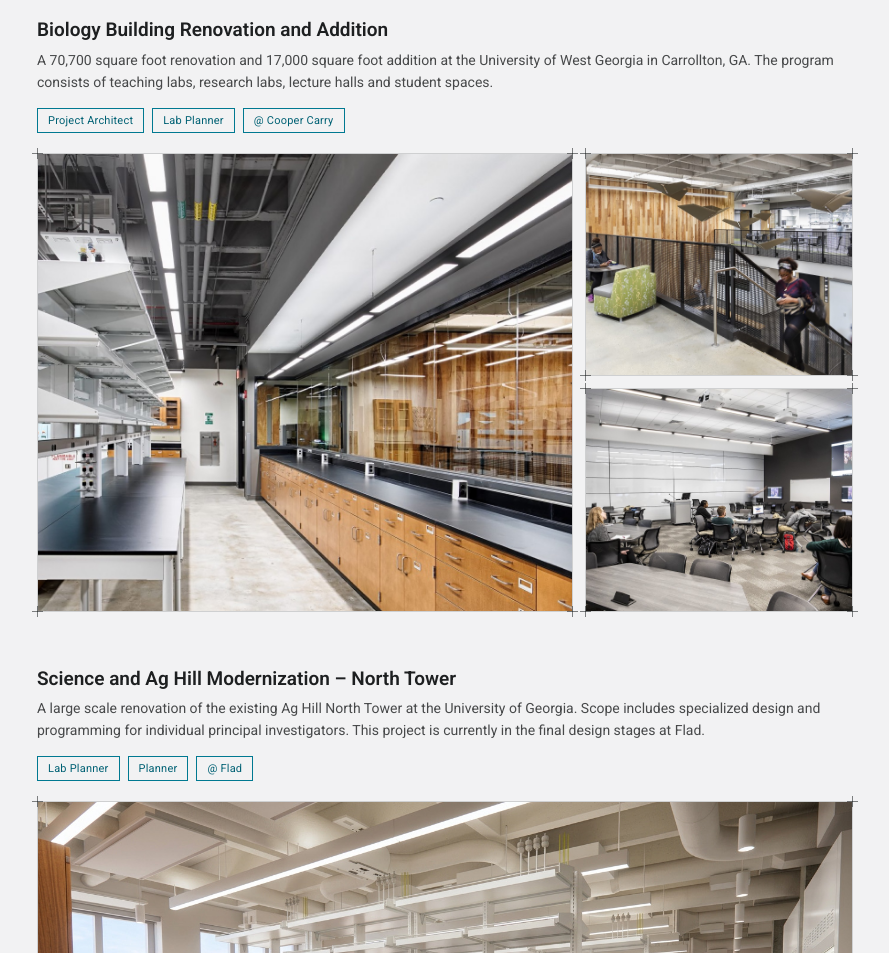
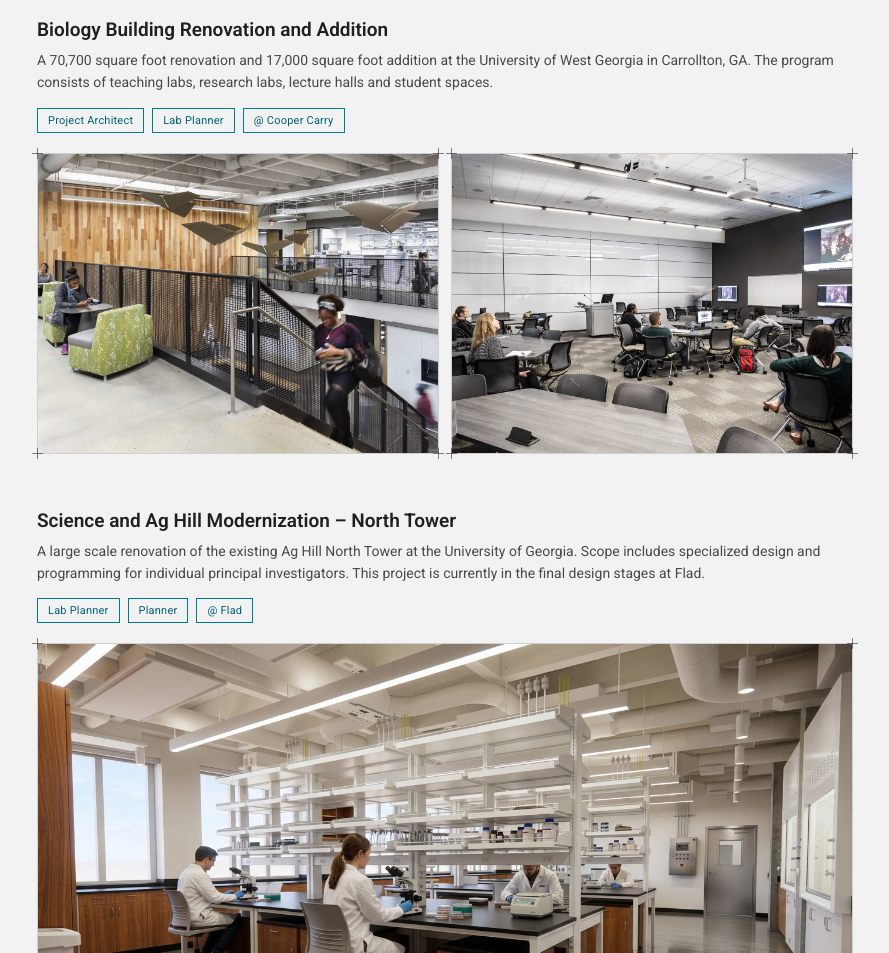
Before and after one commit to ciafardinia/whitecap-architecture, a plain HTML site: page whitecap-architecture/expertise.html in a window 1280 px wide. Shown: the part 2802-3755 px from the top of the page, without its empty margins (345-1234 px from the left). Drawn offline with Linux system fonts and the light colour scheme.

Commit message:
Remove large photo from Biology Building Renovation and Addition
The two remaining photos now sit side by side; the unused image file
is deleted.

Co-Authored-By: Claude Sonnet 5.5 <noreply@anthropic.com>

```diff
--- a/whitecap-architecture/expertise.html
+++ b/whitecap-architecture/expertise.html
@@ -134,10 +134,9 @@
               <span class="tag tag-outline">Lab Planner</span>
               <span class="tag tag-outline">@ Cooper Carry</span>
             </div>
-            <div class="mosaic-grid">
-              <div class="blueprint mosaic-item area-0"><i class="corner tl"></i><i class="corner tr"></i><i class="corner bl"></i><i class="corner br"></i><img src="assets/uwg-2.jpg" alt="Ground floor commons" style="width:100%;height:100%;object-fit:cover;display:block"></div>
-              <div class="blueprint mosaic-item area-1"><i class="corner tl"></i><i class="corner tr"></i><i class="corner bl"></i><i class="corner br"></i><img src="assets/uwg-1.jpg" alt="Atrium &amp; stair" style="width:100%;height:100%;object-fit:cover;display:block"></div>
-              <div class="blueprint mosaic-item area-2"><i class="corner tl"></i><i class="corner tr"></i><i class="corner bl"></i><i class="corner br"></i><img src="assets/uwg-3.jpg" alt="Teaching lab" style="width:100%;height:100%;object-fit:cover;display:block"></div>
+            <div style="display:grid;grid-template-columns:1fr 1fr;gap:12px">
+              <div class="blueprint" style="position:relative;aspect-ratio:4/3"><i class="corner tl"></i><i class="corner tr"></i><i class="corner bl"></i><i class="corner br"></i><img src="assets/uwg-1.jpg" alt="Atrium &amp; stair" style="width:100%;height:100%;object-fit:cover;display:block"></div>
+              <div class="blueprint" style="position:relative;aspect-ratio:4/3"><i class="corner tl"></i><i class="corner tr"></i><i class="corner bl"></i><i class="corner br"></i><img src="assets/uwg-3.jpg" alt="Teaching lab" style="width:100%;height:100%;object-fit:cover;display:block"></div>
             </div>
           </div>
 
```
Also changed, not shown: whitecap-architecture/assets/uwg-2.jpg (deleted).
